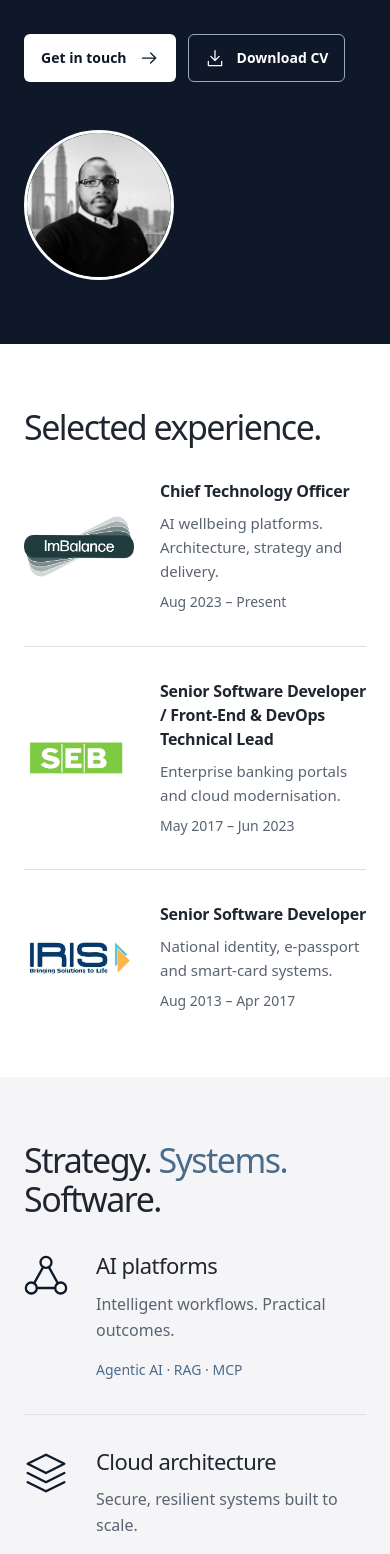
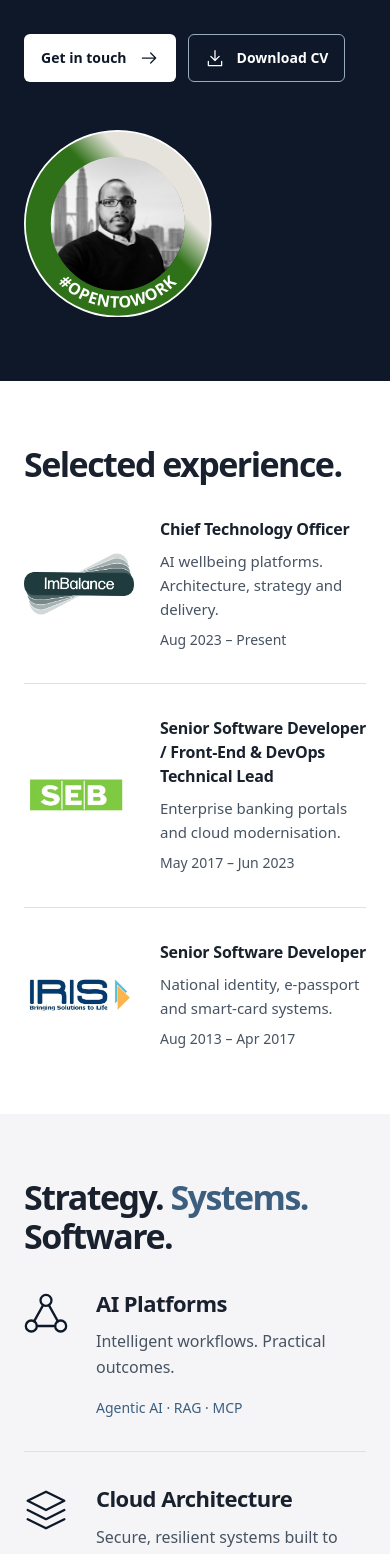
Before and after one commit to jmw-117/jmw-117.github.io, a Next.js app: page / in a window 390 px wide. Shown: the part 365-1919 px from the top of the page. Built offline with nearby package versions, Linux system fonts and the light colour scheme.

Commit message:
Update Site source

```diff
--- a/app/globals.css
+++ b/app/globals.css
@@ -1,8 +1,9 @@
 :root {
   color-scheme: light;
   --navy: #0e1828; --graphite: #252a31; --white: #fff; --paper: #f5f5f7;
-  --text: #202630; --muted: #596371; --accent: #a5bdd5; --accent-ink: #496b8c;
+  --text: #18212d; --muted: #475362; --accent: #a5bdd5; --accent-ink: #3c5f80;
   --line: #dce1e6; --line-dark: #304052;
+  --available: #2f7118; --frame-neutral: #e6e3dc;
   --font-sans: ui-sans-serif, system-ui, sans-serif, "Apple Color Emoji", "Segoe UI Emoji", "Segoe UI Symbol", "Noto Color Emoji";
   --font-mono: ui-monospace, SFMono-Regular, Menlo, Monaco, Consolas, "Liberation Mono", "Courier New", monospace;
   --content: 1200px;
@@ -13,7 +14,7 @@
 }
 * { box-sizing: border-box; }
 html { scroll-behavior: smooth; scroll-padding-top: var(--space-6); }
-body { margin: 0; background: var(--white); color: var(--text); font-family: var(--font-sans); font-size: 16px; line-height: 1.6; -webkit-font-smoothing: antialiased; }
+body { margin: 0; background: var(--white); color: var(--text); font-family: var(--font-sans); font-size: 16px; line-height: 1.6; }
 code, kbd, samp, pre { font-family: var(--font-mono); }
 .wrap { width: min(var(--content), calc(100% - 96px)); margin-inline: auto; }
 .navy { background: var(--navy); color: var(--white); }
@@ -28,22 +29,25 @@ a:focus-visible, summary:focus-visible { outline: 3px solid var(--accent-ink); o
 .header { min-height: 96px; display: flex; align-items: center; justify-content: space-between; gap: var(--space-8); }
 .brand { font-size: 24px; font-weight: 600; letter-spacing: -.045em; }
 .header nav { display: flex; gap: var(--space-8); }
-.header nav a { display: inline-flex; align-items: center; min-height: 44px; font-size: 14px; }
+.header nav a { display: inline-flex; align-items: center; min-height: 44px; font-size: 14px; font-weight: 500; }
 .hero { display: grid; grid-template-columns: minmax(0, 1fr) 320px; gap: var(--space-16); align-items: center; padding-block: var(--space-16) var(--space-24); }
 h1 { font-size: clamp(48px, 5.2vw, 76px); font-weight: 600; line-height: 1.08; letter-spacing: -.055em; margin-bottom: var(--space-8); }
 h1 span, .contact h2 span { color: var(--accent); }
-.role-line { font-size: 19px; font-weight: 450; letter-spacing: -.02em; margin-bottom: var(--space-2); }
+.role-line { font-size: 19px; font-weight: 500; letter-spacing: -.02em; margin-bottom: var(--space-2); }
 .hero-description { font-size: 17px; color: #c4ceda; margin-bottom: var(--space-8); }
-.portrait { display: block; width: 210px; height: 210px; justify-self: center; object-fit: cover; object-position: center 42%; border-radius: 50%; border: 4px solid var(--white); }
+.portrait { --portrait-size: 210px; position: relative; width: calc(var(--portrait-size) * 1.25); height: calc(var(--portrait-size) * 1.25); justify-self: center; }
+.portrait-photo { position: absolute; inset: 14%; display: block; width: 72%; height: 72%; object-fit: cover; object-position: center 42%; border-radius: 50%; }
+.portrait-frame { position: absolute; inset: 0; width: 100%; height: 100%; }
+.portrait-label { font-family: var(--font-sans); font-size: 18px; font-weight: 700; letter-spacing: .7px; }
 .actions { display: flex; align-items: center; flex-wrap: wrap; gap: var(--space-4); }
-.button { display: inline-flex; justify-content: center; align-items: center; gap: var(--space-4); min-height: 52px; padding: var(--space-3) var(--space-6); border: 1px solid transparent; border-radius: var(--radius); font-size: 15px; font-weight: 550; transition: background-color var(--transition), border-color var(--transition); }
+.button { display: inline-flex; justify-content: center; align-items: center; gap: var(--space-4); min-height: 52px; padding: var(--space-3) var(--space-6); border: 1px solid transparent; border-radius: var(--radius); font-size: 15px; font-weight: 600; transition: background-color var(--transition), border-color var(--transition); }
 .button:hover { text-decoration: none; }
 .primary { background: var(--white); color: var(--navy); }
 .primary:hover { background: #e4edf5; }
 .secondary { border-color: #9aaabd; color: var(--white); }
 .secondary:hover { background: #1c2b40; border-color: var(--white); }
 .section { padding-block: var(--space-24); }
-h2 { font-size: clamp(34px, 3.4vw, 46px); font-weight: 500; line-height: 1.16; letter-spacing: -.045em; margin-bottom: var(--space-12); }
+h2 { font-size: clamp(34px, 3.4vw, 46px); font-weight: 600; line-height: 1.16; letter-spacing: -.045em; margin-bottom: var(--space-12); }
 h2 span { color: var(--accent-ink); }
 .career { display: grid; grid-template-columns: 180px minmax(0, 1fr) 160px; gap: var(--space-8); align-items: center; padding-block: var(--space-8); border-bottom: 1px solid var(--line); }
 .career:first-child { padding-top: 0; }
@@ -57,7 +61,7 @@ h2 span { color: var(--accent-ink); }
 .capabilities { display: grid; grid-template-columns: repeat(3, minmax(0, 1fr)); gap: var(--space-8); }
 .capability { text-align: center; }
 .capability > .icon { width: 52px; height: 52px; stroke-width: 1.25; color: var(--navy); margin-bottom: var(--space-6); }
-.capability h3 { font-size: 22px; font-weight: 500; line-height: 1.3; letter-spacing: -.025em; margin-bottom: var(--space-3); }
+.capability h3 { font-size: 22px; font-weight: 600; line-height: 1.3; letter-spacing: -.025em; margin-bottom: var(--space-3); }
 .capability p { color: var(--muted); font-size: 16px; margin-bottom: var(--space-4); }
 .capability .stack { font-size: 14px; color: var(--accent-ink); margin: 0; }
 .about { display: grid; grid-template-columns: minmax(0, .9fr) minmax(0, 1.1fr); gap: var(--space-20); align-items: center; }
@@ -80,7 +84,7 @@ h2 span { color: var(--accent-ink); }
 .publication { display: flex; gap: var(--space-8); align-items: center; padding-block: var(--space-8); }
 .publication > .icon { width: 36px; height: 36px; color: var(--accent); }
 .publication-title { flex: 1; }
-.publication-title strong { display: block; font-size: 18px; font-weight: 500; line-height: 1.5; }
+.publication-title strong { display: block; font-size: 18px; font-weight: 600; line-height: 1.5; }
 .publication-title small { display: block; color: #c3cbd5; font-size: 14px; margin-top: var(--space-1); }
 .read-link { display: flex; align-items: center; gap: var(--space-3); font-size: 14px; }
 .contact { padding-block: var(--space-20) var(--space-16); }
@@ -100,7 +104,7 @@ main:focus { outline: none; }
   .hero { grid-template-columns: minmax(0, 1fr) 280px; gap: var(--space-8); }
   h1 { font-size: clamp(44px, 5.5vw, 64px); }
   .role-line { max-width: 440px; font-size: 17px; }
-  .portrait { width: 186px; height: 186px; }
+  .portrait { --portrait-size: 186px; }
   .career { grid-template-columns: 150px minmax(0, 1fr); gap: var(--space-2) var(--space-8); }
   .company-logo { grid-row: span 2; }
   .career-date { grid-column: 2; text-align: left; }
@@ -118,7 +122,7 @@ main:focus { outline: none; }
   .hero-description { font-size: 16px; max-width: 400px; }
   .actions { gap: var(--space-3); }
   .button { padding-inline: var(--space-4); gap: var(--space-3); font-size: 14px; min-height: 48px; }
-  .portrait { width: 150px; height: 150px; justify-self: start; border-width: 3px; }
+  .portrait { --portrait-size: 150px; justify-self: start; }
   .section { padding-block: var(--space-16); }
   h2 { font-size: 34px; margin-bottom: var(--space-8); }
   .career { grid-template-columns: 112px minmax(0, 1fr); gap: var(--space-2) var(--space-6); }
--- a/app/page.tsx
+++ b/app/page.tsx
@@ -25,6 +25,24 @@ function CVLink({ className = '' }: { className?: string }) {
   return <a className={className} href={content.cv} download="John_Wilson_CV.pdf"><Icon name="download" />Download CV</a>;
 }
 
+function Portrait() {
+  return <div className="portrait" role="img" aria-label="John Wilson — open to work">
+    <img className="portrait-photo" src="/john-wilson.jpg" alt="" width="294" height="336" fetchPriority="high" decoding="async" />
+    <svg className="portrait-frame" viewBox="0 0 210 210" width="210" height="210" aria-hidden="true" focusable="false">
+      <defs>
+        <linearGradient id="availability-ring" x1="0" y1="1" x2="1" y2="0">
+          <stop offset="58%" stopColor="var(--available)" />
+          <stop offset="74%" stopColor="var(--frame-neutral)" />
+        </linearGradient>
+        <path id="availability-label" d="M11 105a94 94 0 0 0 188 0" />
+      </defs>
+      <circle cx="105" cy="105" r="103.5" fill="none" stroke="var(--white)" strokeWidth="3" />
+      <circle cx="105" cy="105" r="89" fill="none" stroke="url(#availability-ring)" strokeWidth="28" />
+      <text className="portrait-label" fill="var(--white)"><textPath href="#availability-label" startOffset="50%" textAnchor="middle">#OPENTOWORK</textPath></text>
+    </svg>
+  </div>;
+}
+
 function Experience() {
   return <section id="experience" className="section wrap" aria-labelledby="experience-title">
     <h2 id="experience-title">Selected experience.</h2>
@@ -37,9 +55,9 @@ function Experience() {
 }
 
 const capabilities: { icon: IconName; title: string; description: string; technologies: string }[] = [
-  { icon: 'nodes', title: 'AI platforms', description: 'Intelligent workflows. Practical outcomes.', technologies: 'Agentic AI · RAG · MCP' },
-  { icon: 'layers', title: 'Cloud architecture', description: 'Secure, resilient systems built to scale.', technologies: 'Azure · GCP · Kubernetes' },
-  { icon: 'code', title: 'Engineering leadership', description: 'Hands-on engineering. Disciplined delivery.', technologies: 'React · TypeScript · DevSecOps' },
+  { icon: 'nodes', title: 'AI Platforms', description: 'Intelligent workflows. Practical outcomes.', technologies: 'Agentic AI · RAG · MCP' },
+  { icon: 'layers', title: 'Cloud Architecture', description: 'Secure, resilient systems built to scale.', technologies: 'Azure · GCP · Kubernetes' },
+  { icon: 'code', title: 'Engineering Leadership', description: 'Hands-on engineering. Disciplined delivery.', technologies: 'React · TypeScript · DevSecOps' },
 ];
 
 function Expertise() {
@@ -79,7 +97,7 @@ export default function Home() {
     <main id="main" tabIndex={-1}>
       <div className="navy"><section className="hero wrap" aria-labelledby="intro">
         <div className="hero-copy"><h1 id="intro">Business <span>clarity.</span><br /><span>Technical</span> depth.</h1><p className="role-line">CTO · Solution Architect · Software Developer</p><p className="hero-description">Connecting business strategy, AI and engineering.</p><div className="actions"><ContactLink /><CVLink className="button secondary" /></div></div>
-        <img className="portrait" src="/john-wilson.jpg" alt="John Wilson" width="294" height="336" fetchPriority="high" decoding="async" />
+        <Portrait />
       </section></div>
       <Experience /><Expertise /><About /><Writing />
       <div className="navy"><section id="contact" className="section wrap contact" aria-labelledby="contact-title"><h2 id="contact-title">Let’s build what comes <span>next.</span></h2><div className="contact-row"><ContactLink /><div className="social"><a href={content.linkedin} target="_blank" rel="noopener noreferrer">LinkedIn <Icon name="arrow" /></a><a href={content.github} target="_blank" rel="noopener noreferrer">GitHub <Icon name="arrow" /></a><CVLink /></div></div></section></div>
--- a/lib/site-content.json
+++ b/lib/site-content.json
@@ -1,7 +1,7 @@
 {
   "name": "John Wilson",
   "origin": "https://cv.jmw-muriuki.chatgpt.site",
-  "title": "John Wilson | CTO, Solution Architect & Software Developer",
+  "title": "John Wilson | CTO",
   "description": "John Wilson’s executive résumé: technology leadership, AI platform delivery, cloud architecture and hands-on software engineering.",
   "email": "jmw.wilson@icloud.com",
   "linkedin": "https://www.linkedin.com/in/johnwilsonm/",
```
Also changed, not shown: 2 other files (tests, documents, lock files or other folders).
